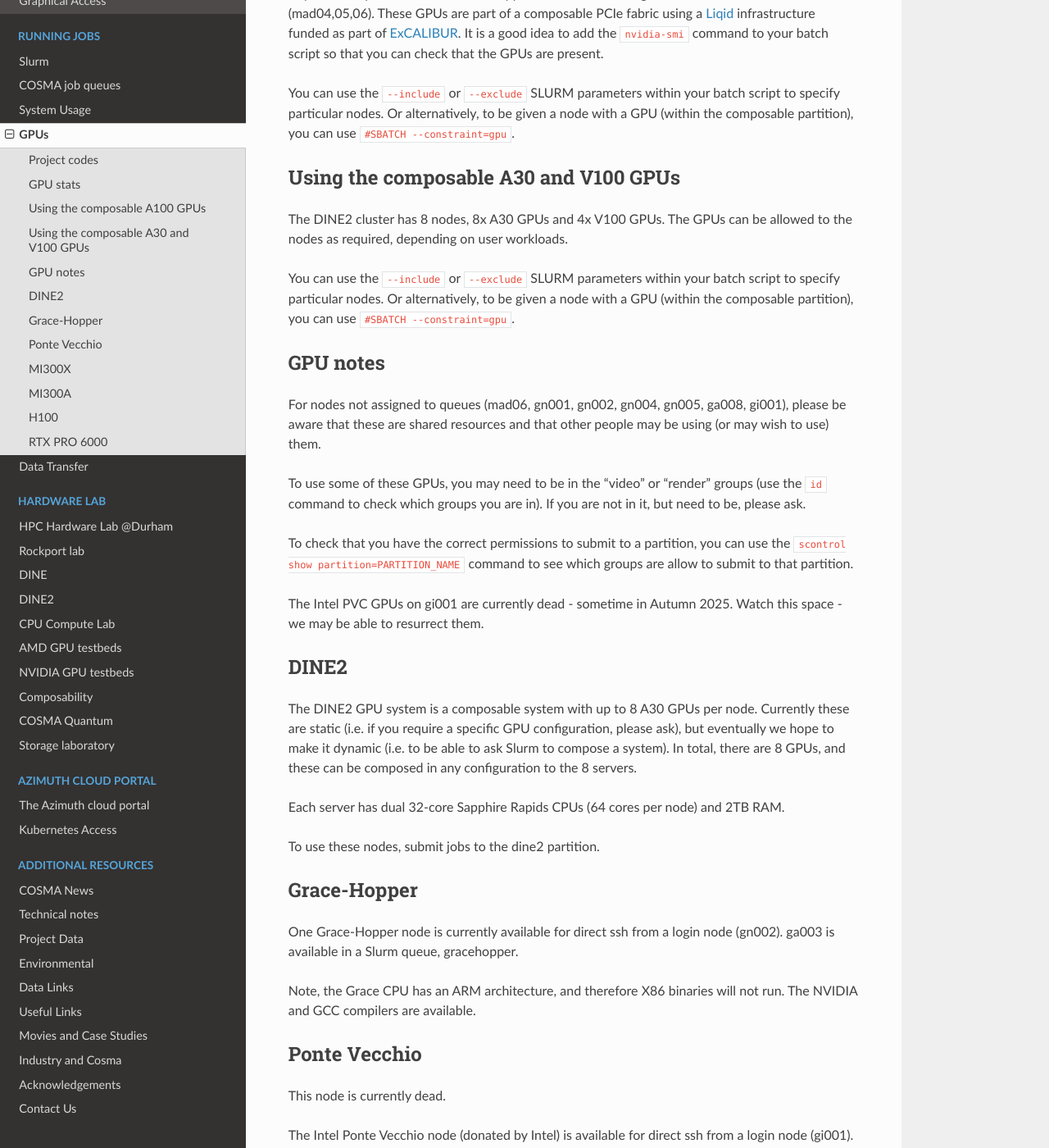
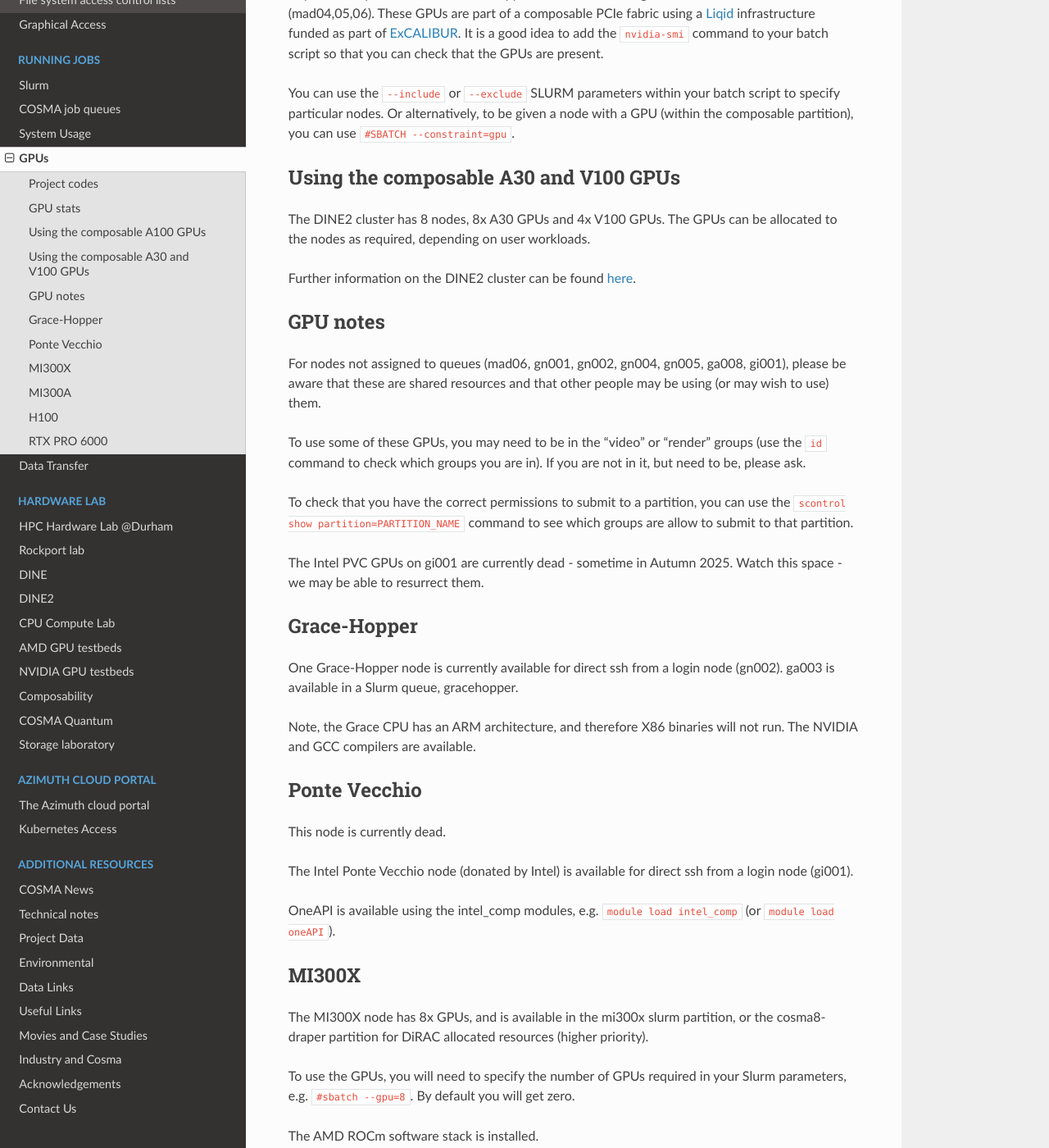
Before and after one commit to agb32/cosmadoc, a Sphinx documentation site: the page built from docs/source/gpu.md, in a window 1280 px wide and 1400 px high, scrolled down 1977 px. Shown: the whole window at 82% size. Built offline with Sphinx 7.4.7 and the Read the Docs theme 3.1.0, drawn with Linux system fonts in a browser that asks for light colours.

Commit message:
Remove duplicate information on DINE2.  Include V100s in dine2.md

````diff
--- a/docs/source/gpu.md
+++ b/docs/source/gpu.md
@@ -73,11 +73,9 @@
 
 ## Using the composable A30 and V100 GPUs
 
-The DINE2 cluster has 8 nodes, 8x A30 GPUs and 4x V100 GPUs.  The GPUs can be allowed to the nodes as required, depending on user workloads.
+The DINE2 cluster has 8 nodes, 8x A30 GPUs and 4x V100 GPUs.  The GPUs can be allocated to the nodes as required, depending on user workloads.
 
-You can use the ```--include``` or ```--exclude``` SLURM parameters within your batch script to specify particular nodes.  Or alternatively, to be given a node with a GPU (within the composable partition), you can use ```#SBATCH --constraint=gpu```.
-
-
+Further information on the DINE2 cluster can be found [here](dine2.md).
 
 ## GPU notes
 
@@ -88,14 +86,6 @@ To use some of these GPUs, you may need to be in the "video" or "render" groups
 To check that you have the correct permissions to submit to a partition, you can use the ```scontrol show partition=PARTITION_NAME``` command to see which groups are allow to submit to that partition.
 
 The Intel PVC GPUs on gi001 are currently dead - sometime in Autumn 2025.  Watch this space - we may be able to resurrect them.
-
-## DINE2
-
-The DINE2 GPU system is a composable system with up to 8 A30 GPUs per node.  Currently these are static (i.e. if you require a specific GPU configuration, please ask), but eventually we hope to make it dynamic (i.e. to be able to ask Slurm to compose a system).  In total, there are 8 GPUs, and these can be composed in any configuration to the 8 servers.
-
-Each server has dual 32-core Sapphire Rapids CPUs (64 cores per node) and 2TB RAM.
-
-To use these nodes, submit jobs to the dine2 partition.
 
 ## Grace-Hopper
 
````
Also changed, not shown: docs/source/dine2.md (+1 -0 lines).
